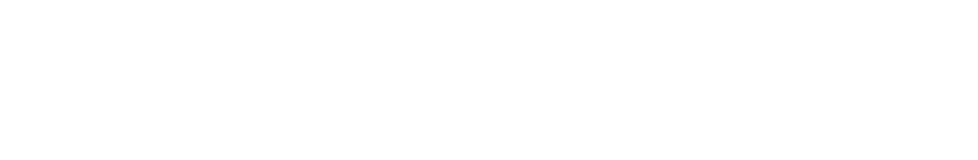
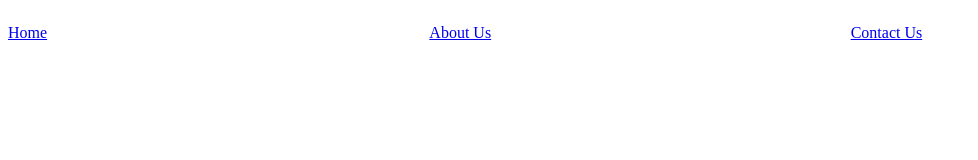
Before and after one commit to mlja0408/tkm, a plain HTML site: page index.html in a window 1280 px wide. Shown: the whole page, without its empty margins (0-978 px from the left). Drawn offline with Linux system fonts and the light colour scheme.

Commit message:
added pages and started header

```diff
--- a/index.html
+++ b/index.html
@@ -1,11 +1,28 @@
 <!DOCTYPE html>
 <html lang="en">
+
 <head>
     <meta charset="UTF-8">
     <meta name="viewport" content="width=device-width, initial-scale=1.0">
-    <title>Document</title>
+    <title>Home - Trafficked Know More</title>
+    <link rel="stylesheet" href="./public/css/style.css">
+    <script src="./public/js/main.js">
+
+    </script>
 </head>
+
 <body>
+    <header>
+        <div id="home">
+            <p><a href="./index.html">Home</a></p>
+        </div>
+        <div id="about">
+            <p><a href="./about.html">About Us</a></p>
+        </div>
+        <div id="contact">
+            <p><a href="./contact.html">Contact Us</a></p>
+        </div>
+    </header>
+</body>
 
-</body>
 </html>
--- /dev/null
+++ b/public/css/style.css
@@ -0,0 +1,5 @@
+/* General */
+header {
+    display: grid;
+    grid-template-columns: 1fr 1fr 1fr;
+}
```
Also changed, not shown: about.html (added), contact.html (added), public/js/main.js (added).
